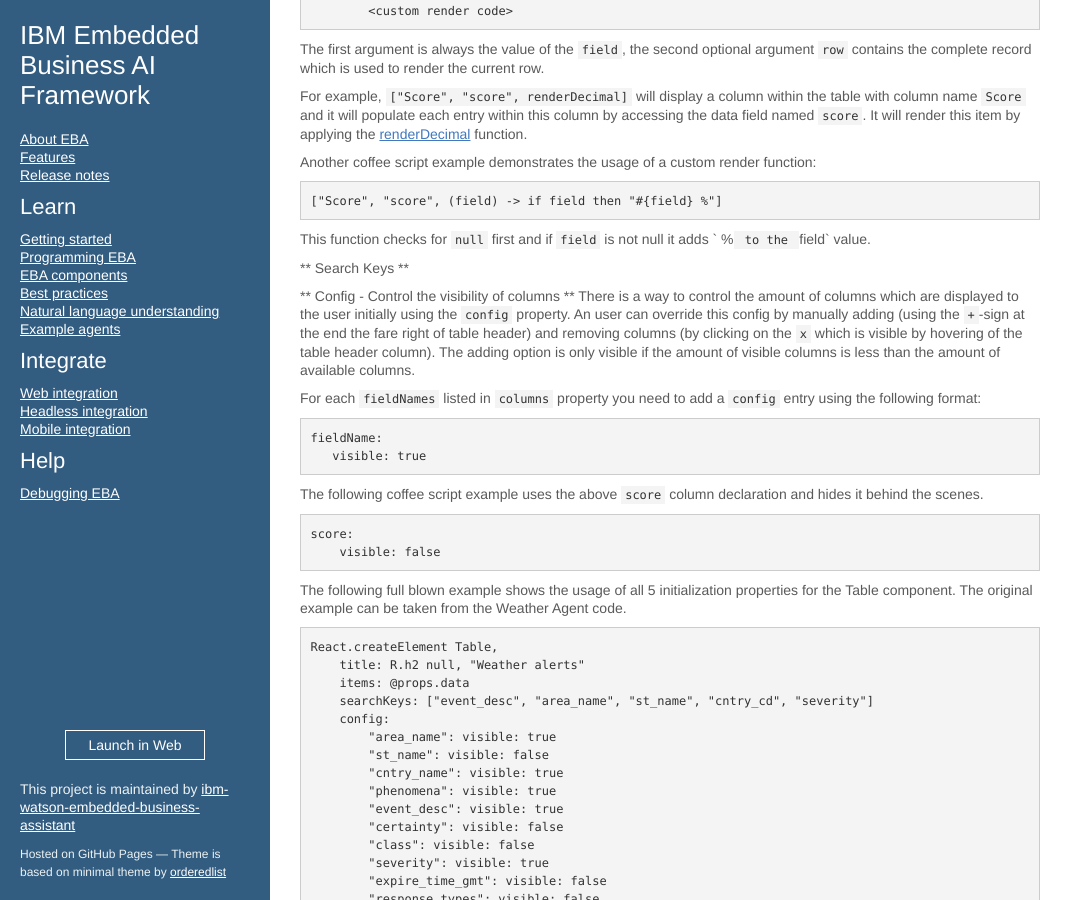
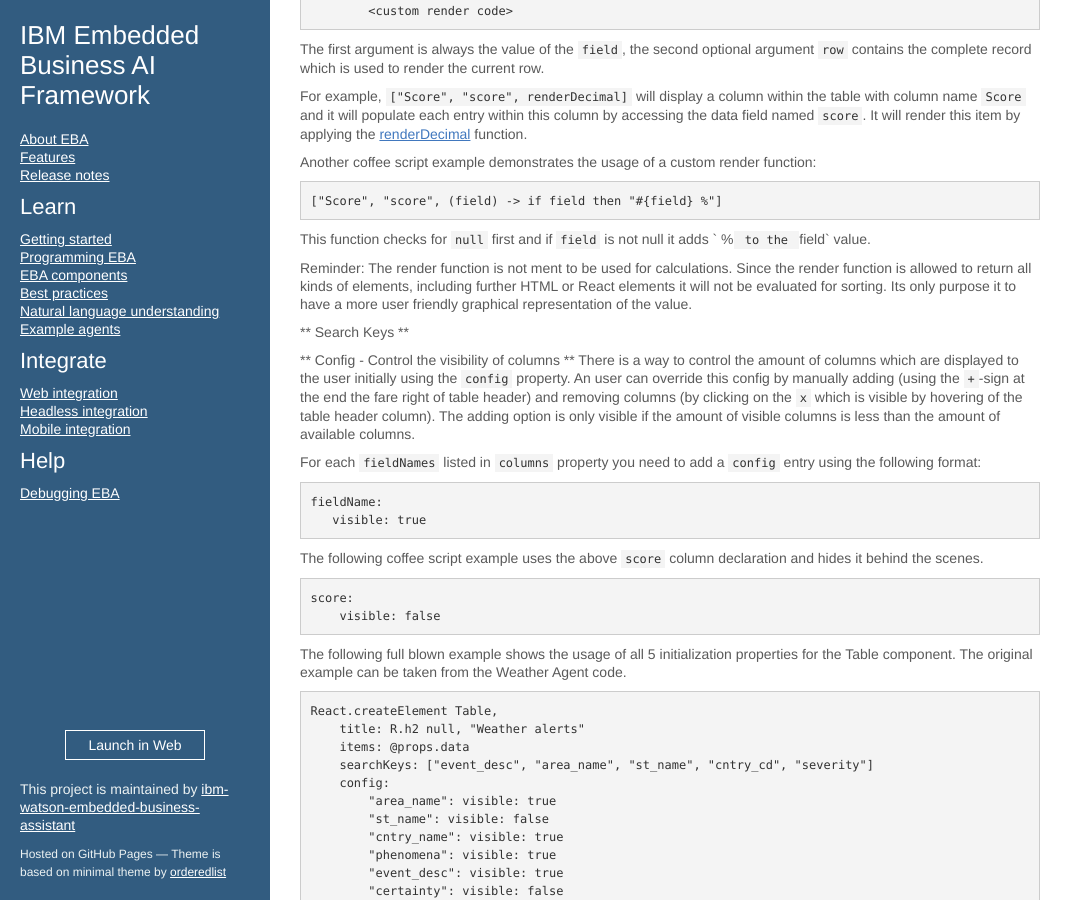
Before and after one commit to ibm-watson-embedded-business-assistant/eba-example-agents, a Jekyll site: the page built from docs/lab/assets/frontend/React_Tables.md, in a window 1280 px wide and 900 px high, scrolled down 566 px. Shown: the whole window, without its empty margins (0-1083 px from the left). Built offline with Jekyll 4.4.1, drawn with Linux system fonts in a browser that asks for light colours; our own code applies the rules of GitHub Pages for plain Markdown files.

Commit message:
Adding info from #58
Adding further information about the render function.

````diff
--- a/docs/lab/assets/frontend/React_Tables.md
+++ b/docs/lab/assets/frontend/React_Tables.md
@@ -35,6 +35,8 @@
 ["Score", "score", (field) -> if field then "#{field} %"]
 ```
 This function checks for `null` first and if `field` is not null it adds ` %` to the `field` value.
+
+Reminder: The render function is not ment to be used for calculations. Since the render function is allowed to return all kinds of elements, including further HTML or React elements it will not be evaluated for sorting. Its only purpose it to have a more user friendly graphical representation of the value.
 
 ** Search Keys **
 
````
